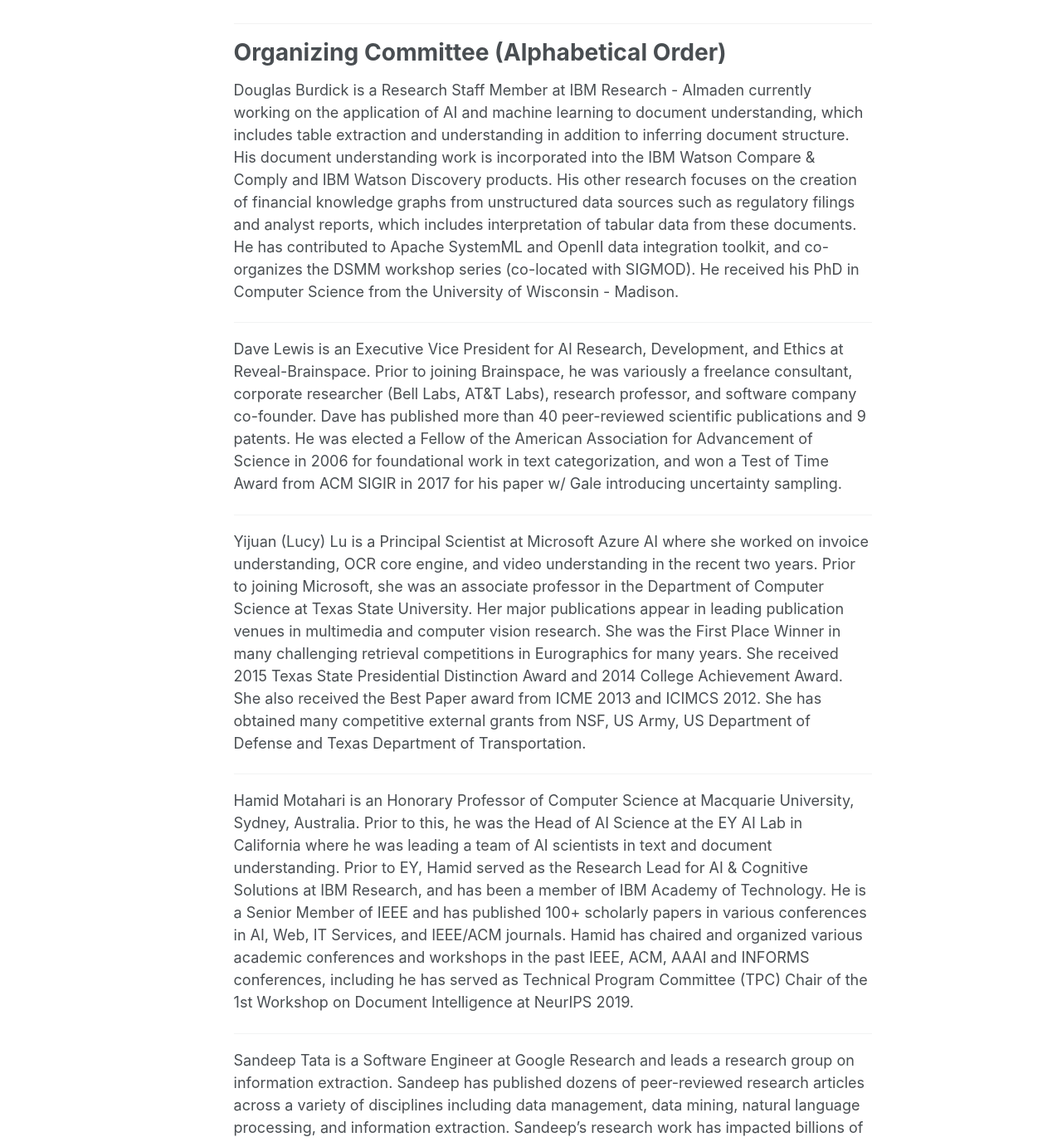
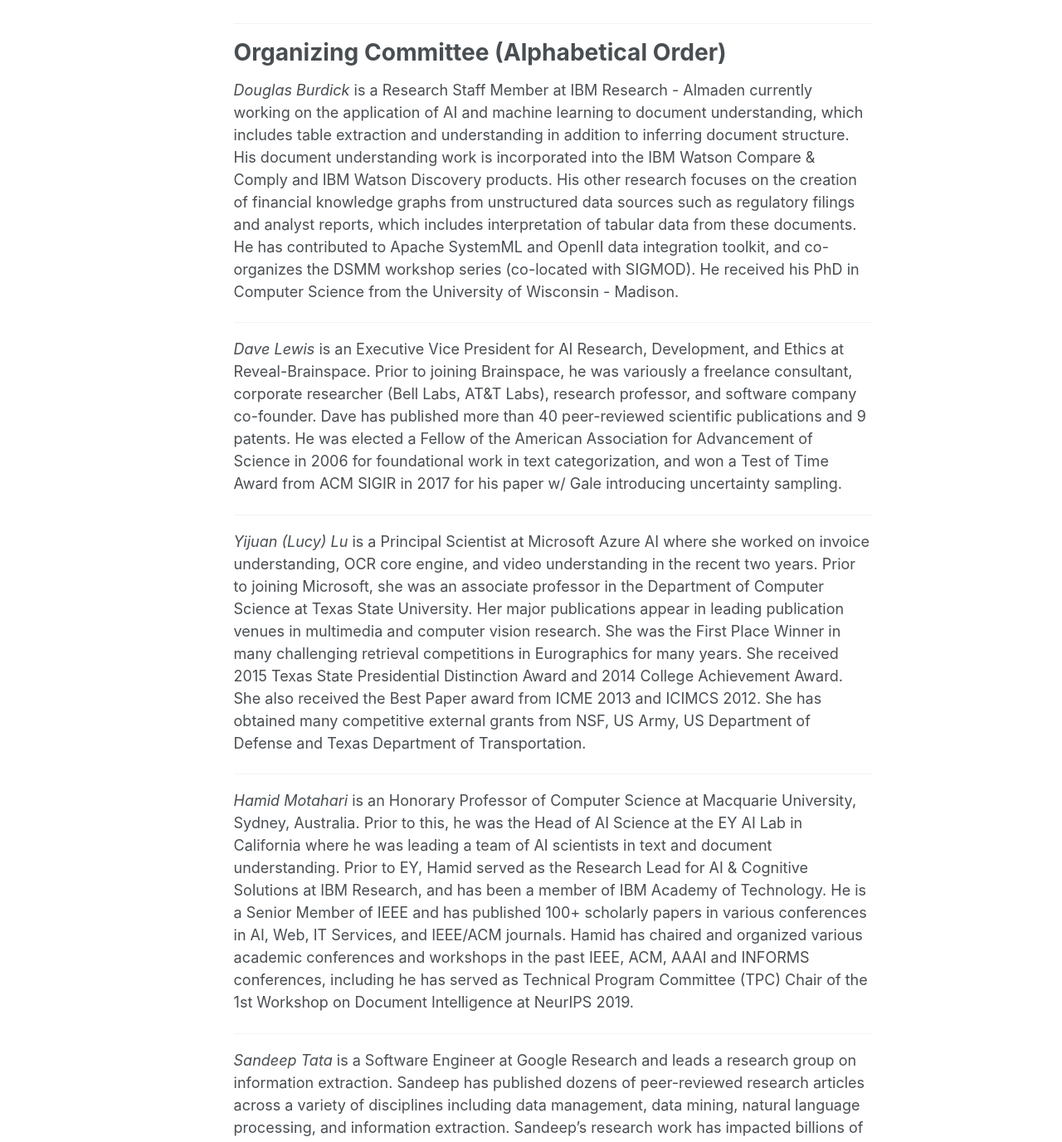
Before and after one commit to document-intelligence/DI-2022, a Jekyll site: the page built from _pages/organization.md, in a window 1280 px wide. Shown: the part 150-1526 px from the top of the page at 83% size. Built offline with Jekyll 4.4.1, drawn with Linux system fonts in a browser that asks for light colours; some of the changed text lies outside the part shown.

Commit message:
updating organization page

```diff
--- a/_pages/organization.md
+++ b/_pages/organization.md
@@ -9,22 +9,22 @@ permalink: /organization/
 
 # Organizing Committee (Alphabetical Order)
 
-Douglas Burdick is a Research Staff Member at IBM Research - Almaden currently working on the application of AI and machine learning to document understanding, which includes table extraction and understanding in addition to inferring document structure. His document understanding work is incorporated into the IBM Watson Compare & Comply and IBM Watson Discovery products. His other research focuses on the creation of financial knowledge graphs from unstructured data sources such as regulatory filings and analyst reports, which includes interpretation of tabular data from these documents. He has contributed to Apache SystemML and OpenII data integration toolkit, and co-organizes the DSMM workshop series (co-located with SIGMOD). He received his PhD in Computer Science from the University of Wisconsin - Madison.
+*Douglas Burdick* is a Research Staff Member at IBM Research - Almaden currently working on the application of AI and machine learning to document understanding, which includes table extraction and understanding in addition to inferring document structure. His document understanding work is incorporated into the IBM Watson Compare & Comply and IBM Watson Discovery products. His other research focuses on the creation of financial knowledge graphs from unstructured data sources such as regulatory filings and analyst reports, which includes interpretation of tabular data from these documents. He has contributed to Apache SystemML and OpenII data integration toolkit, and co-organizes the DSMM workshop series (co-located with SIGMOD). He received his PhD in Computer Science from the University of Wisconsin - Madison.
 
 ------
 
-Dave Lewis is an Executive Vice President for AI Research, Development, and Ethics at Reveal-Brainspace. Prior to joining Brainspace, he was variously a freelance consultant, corporate researcher (Bell Labs, AT&T Labs), research professor, and software company co-founder. Dave has published more than 40 peer-reviewed scientific publications and 9 patents. He was elected a Fellow of the American Association for Advancement of Science in 2006 for foundational work in text categorization, and won a Test of Time Award from ACM SIGIR in 2017 for his paper w/ Gale introducing uncertainty sampling.
+*Dave Lewis* is an Executive Vice President for AI Research, Development, and Ethics at Reveal-Brainspace. Prior to joining Brainspace, he was variously a freelance consultant, corporate researcher (Bell Labs, AT&T Labs), research professor, and software company co-founder. Dave has published more than 40 peer-reviewed scientific publications and 9 patents. He was elected a Fellow of the American Association for Advancement of Science in 2006 for foundational work in text categorization, and won a Test of Time Award from ACM SIGIR in 2017 for his paper w/ Gale introducing uncertainty sampling.
 
 ------
 
-Yijuan (Lucy) Lu is a Principal Scientist at Microsoft Azure AI where she worked on invoice understanding, OCR core engine, and video understanding in the recent two years. Prior to joining Microsoft, she was an associate professor in the Department of Computer Science at Texas State University. Her major publications appear in leading publication venues in multimedia and computer vision research.  She was the First Place Winner in many challenging retrieval competitions in Eurographics for many years. She received 2015 Texas State Presidential Distinction Award and 2014 College Achievement Award. She also received the Best Paper award from ICME 2013 and ICIMCS 2012. She has obtained many competitive external grants from NSF, US Army, US Department of Defense and Texas Department of Transportation.
+*Yijuan (Lucy) Lu* is a Principal Scientist at Microsoft Azure AI where she worked on invoice understanding, OCR core engine, and video understanding in the recent two years. Prior to joining Microsoft, she was an associate professor in the Department of Computer Science at Texas State University. Her major publications appear in leading publication venues in multimedia and computer vision research.  She was the First Place Winner in many challenging retrieval competitions in Eurographics for many years. She received 2015 Texas State Presidential Distinction Award and 2014 College Achievement Award. She also received the Best Paper award from ICME 2013 and ICIMCS 2012. She has obtained many competitive external grants from NSF, US Army, US Department of Defense and Texas Department of Transportation.
 
 ------
 
-Hamid Motahari is an Honorary Professor of Computer Science at Macquarie University, Sydney, Australia. Prior to this, he was the Head of AI Science at the EY AI Lab in California where he was leading a team of AI scientists in text and document understanding. Prior to EY, Hamid served as the Research Lead for AI & Cognitive Solutions at IBM Research, and has been a member of IBM Academy of Technology. He is a Senior Member of IEEE and has published 100+ scholarly papers in various conferences in AI, Web, IT Services, and IEEE/ACM journals. Hamid has chaired and organized various academic conferences and workshops in the past IEEE, ACM, AAAI and INFORMS conferences, including he has served as Technical Program Committee (TPC) Chair of the 1st Workshop on Document Intelligence at NeurIPS 2019.
+*Hamid Motahari* is an Honorary Professor of Computer Science at Macquarie University, Sydney, Australia. Prior to this, he was the Head of AI Science at the EY AI Lab in California where he was leading a team of AI scientists in text and document understanding. Prior to EY, Hamid served as the Research Lead for AI & Cognitive Solutions at IBM Research, and has been a member of IBM Academy of Technology. He is a Senior Member of IEEE and has published 100+ scholarly papers in various conferences in AI, Web, IT Services, and IEEE/ACM journals. Hamid has chaired and organized various academic conferences and workshops in the past IEEE, ACM, AAAI and INFORMS conferences, including he has served as Technical Program Committee (TPC) Chair of the 1st Workshop on Document Intelligence at NeurIPS 2019.
 
 ------
 
-Sandeep Tata is a Software Engineer at Google Research and leads a research group on information extraction.  Sandeep has published dozens of peer-reviewed research articles across a variety of disciplines including data management, data mining, natural language processing, and information extraction. Sandeep’s research work has impacted billions of people through research-focused enhancements to products like Google Drive, Gmail, and Google Assistant. He has served on the program committees for VLDB, ICDE, CIKM, and as a senior program committee member for KDD. He served on the organizing committee for WSDM 2016. Prior to Google Research, Sandeep was a Research Staff Member at IBM’s Almaden Research Center. He has a PhD from the University of Michigan.
+*Sandeep Tata* is a Software Engineer at Google Research and leads a research group on information extraction.  Sandeep has published dozens of peer-reviewed research articles across a variety of disciplines including data management, data mining, natural language processing, and information extraction. Sandeep’s research work has impacted billions of people through research-focused enhancements to products like Google Drive, Gmail, and Google Assistant. He has served on the program committees for VLDB, ICDE, CIKM, and as a senior program committee member for KDD. He served on the organizing committee for WSDM 2016. Prior to Google Research, Sandeep was a Research Staff Member at IBM’s Almaden Research Center. He has a PhD from the University of Michigan.
 
 ------
```
